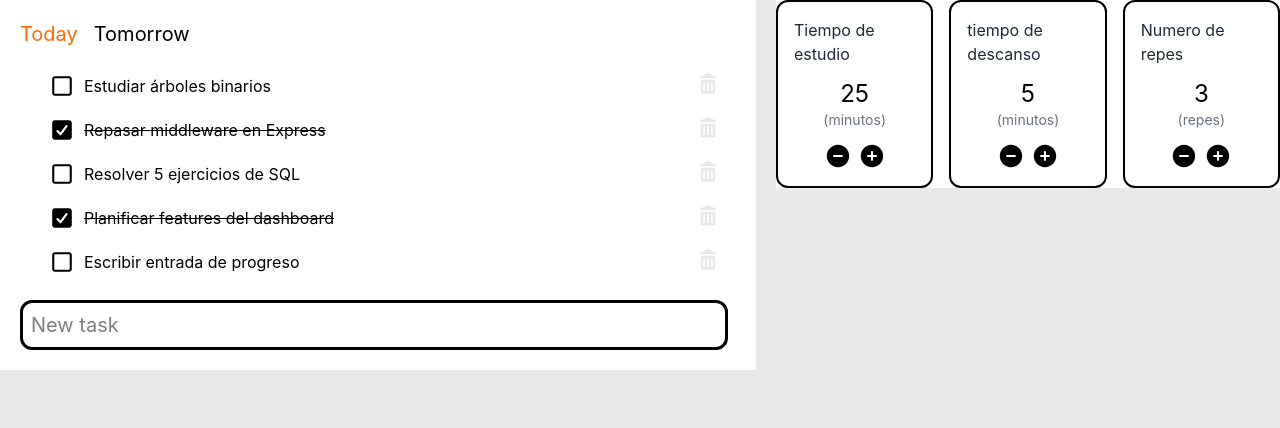
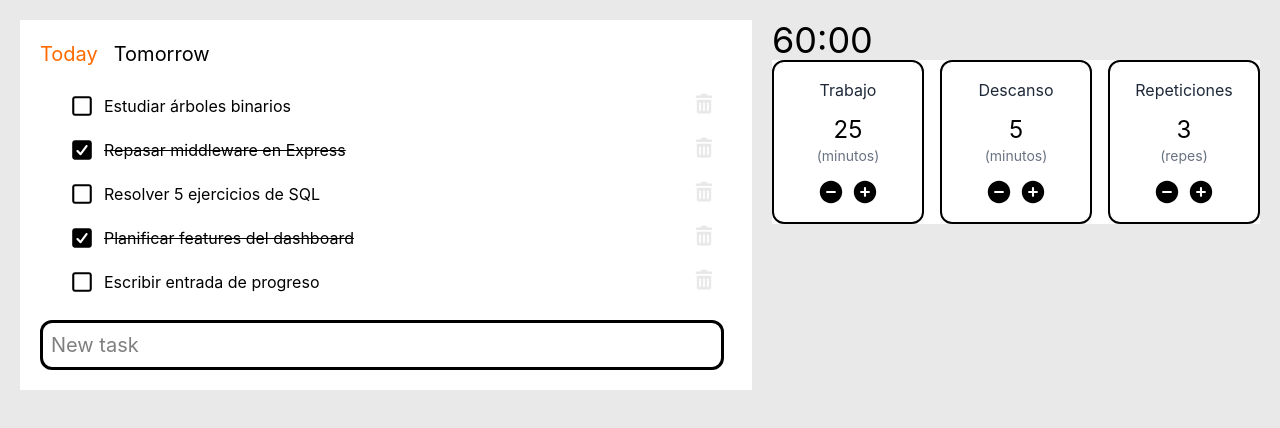
Before and after one commit to s-ricchini/ricchiTracker, a React app in the folder frontend/: page / in a window 1280 px wide. Shown: the top 428 px of the page. Built offline with nearby package versions, Linux system fonts and the light colour scheme; the HTML template or start-up script is replaced by a standard one.

Commit message:
cree el timer con la correcta representacion de la hora

```diff
--- a/frontend/src/App.jsx
+++ b/frontend/src/App.jsx
@@ -6,7 +6,7 @@ import Pomodoro from './features/pomodoro/components/Pomodoro'
 
 function App() {
   return (
-    <div className='flex gap-5' >
+    <div className='flex gap-5 m-5' >
       <div className='w-3/5'>
         <TodoList></TodoList>
       </div>
--- a/frontend/src/features/pomodoro/components/Pomodoro.jsx
+++ b/frontend/src/features/pomodoro/components/Pomodoro.jsx
@@ -1,26 +1,30 @@
 import { useState } from "react"
 import ParametroPomodoro from "./ParametroPomodoro"
+import Timer from "./Timer"
+
 function Pomodoro(){
 
     //tiempo de estudio
     const [study,setStudy] = useState(25)
-    const studyData = {title: "Tiempo de estudio",unit: "minutos",max:60,incrementBy: 5}
+    const studyData = {title: "Trabajo",unit: "minutos",max:60,incrementBy: 5}
 
     //tiempo de break
     const [breakTime,setBreakTime] = useState(5)
-    const breakTimeData = {title: "tiempo de descanso",unit: "minutos",max:60, incrementBy:5}
+    const breakTimeData = {title: "Descanso",unit: "minutos",max:60, incrementBy:5}
 
     //nummero de repes
     const [repes,setRepes] = useState(3)
-    const repesData = {title: "Numero de repes",unit: "repes",max:10, incrementBy:1}
+    const repesData = {title: "Repeticiones",unit: "repes",max:10, incrementBy:1}
 
     return(
-        <div className="flex gap-4 bg-white">
-            <ParametroPomodoro data={studyData} contador={study} setContador={setStudy}></ParametroPomodoro>
-            <ParametroPomodoro data={breakTimeData} contador={breakTime} setContador={setBreakTime}></ParametroPomodoro>
-            <ParametroPomodoro data={repesData} contador={repes} setContador={setRepes}></ParametroPomodoro>
-        </div>
-
+        <>
+            <Timer secs={3600}></Timer>
+            <div className="flex gap-4 bg-white">
+                <ParametroPomodoro data={studyData} contador={study} setContador={setStudy}></ParametroPomodoro>
+                <ParametroPomodoro data={breakTimeData} contador={breakTime} setContador={setBreakTime}></ParametroPomodoro>
+                <ParametroPomodoro data={repesData} contador={repes} setContador={setRepes}></ParametroPomodoro>
+            </div>
+        </>
 
     )
 
--- /dev/null
+++ b/frontend/src/features/pomodoro/components/Timer.jsx
@@ -0,0 +1,18 @@
+function Timer({secs}){
+
+    function PrintTime(seconds){
+        const minutes = (Math.trunc(seconds / 60)).toString().padStart(2,"0")
+        const sec = (seconds % 60).toString().padStart(2,"0")
+
+        return `${minutes}:${sec}`
+
+    }
+
+
+    return(
+        <p className="text-4xl">{PrintTime(secs)}</p>
+    )
+
+}
+
+export default Timer
```
